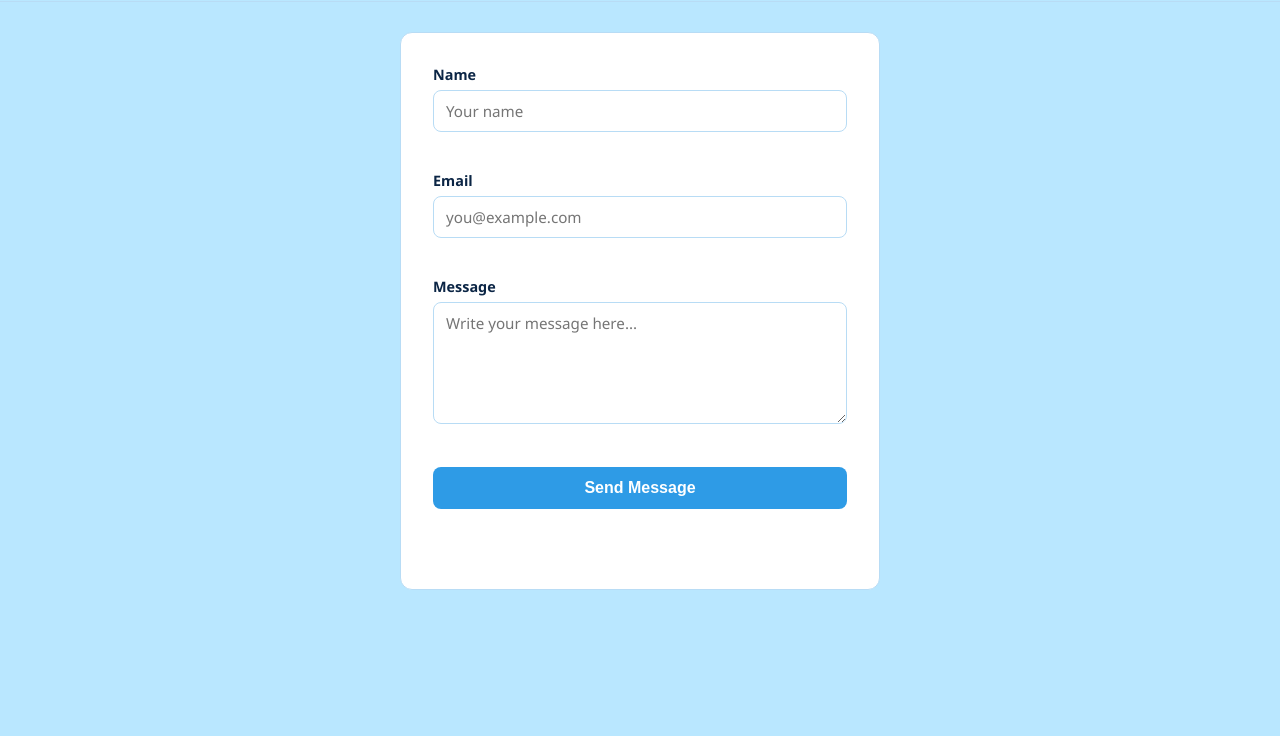
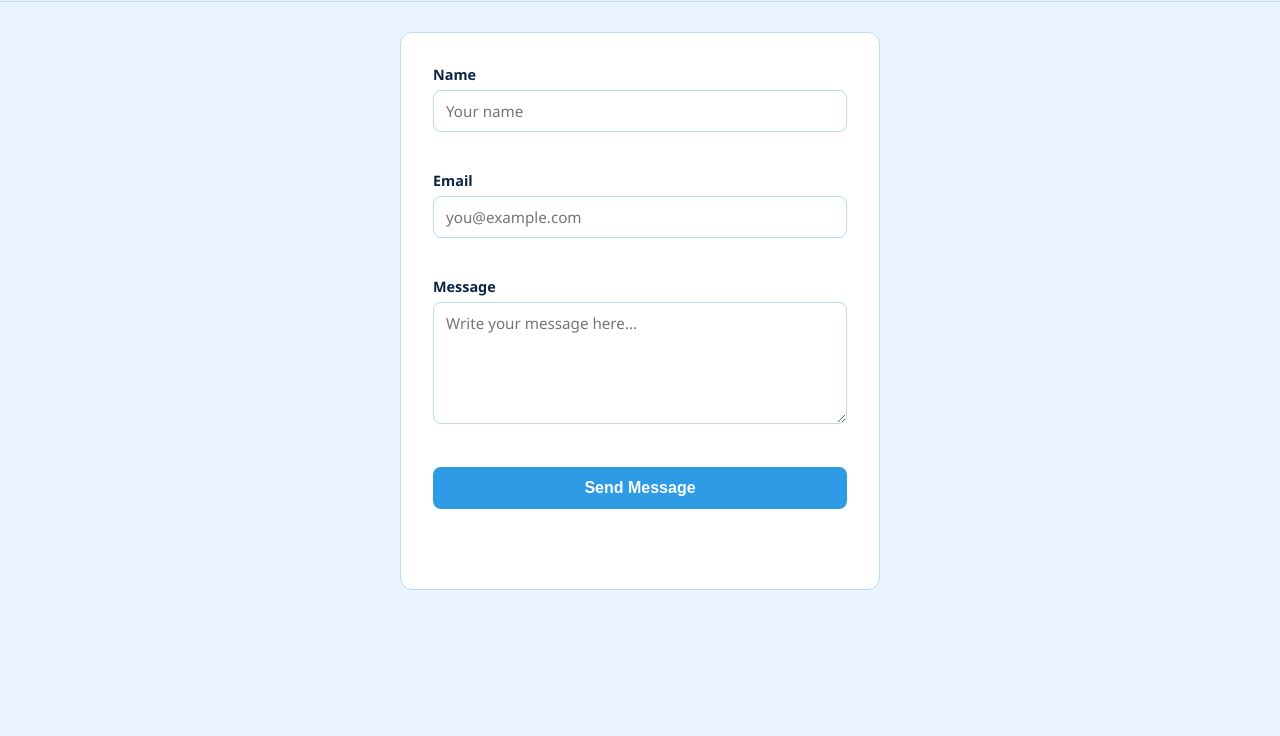
Before and after one commit to ch-iqra-ashraf/vortextech-webdev-week2, a plain HTML site: page index.html in a window 1280 px wide. Shown: the part 64-800 px from the top of the page. Drawn offline with Linux system fonts and the light colour scheme.

Commit message:
fix: update background color variable in root and ensure proper transition styling

```diff
--- a/style.css
+++ b/style.css
@@ -1,5 +1,5 @@
 :root {
-  --bg-color: #b9e7ff;
+  --bg-color: #eaf4ff;
   --text-color: #0b2545;
   --card-bg: #ffffff;
   --border-color: #b8dcf5;
@@ -29,7 +29,7 @@ body {
   font-family: "Segoe UI", Arial, sans-serif;
   background-color: var(--bg-color);
   color: var(--text-color);
-  transition: background-color 0.25s ease, color 0.25s ease;
+transition: background-color 0.25s ease, color 0.25s ease;
   min-height: 100vh;
 }
 
```
